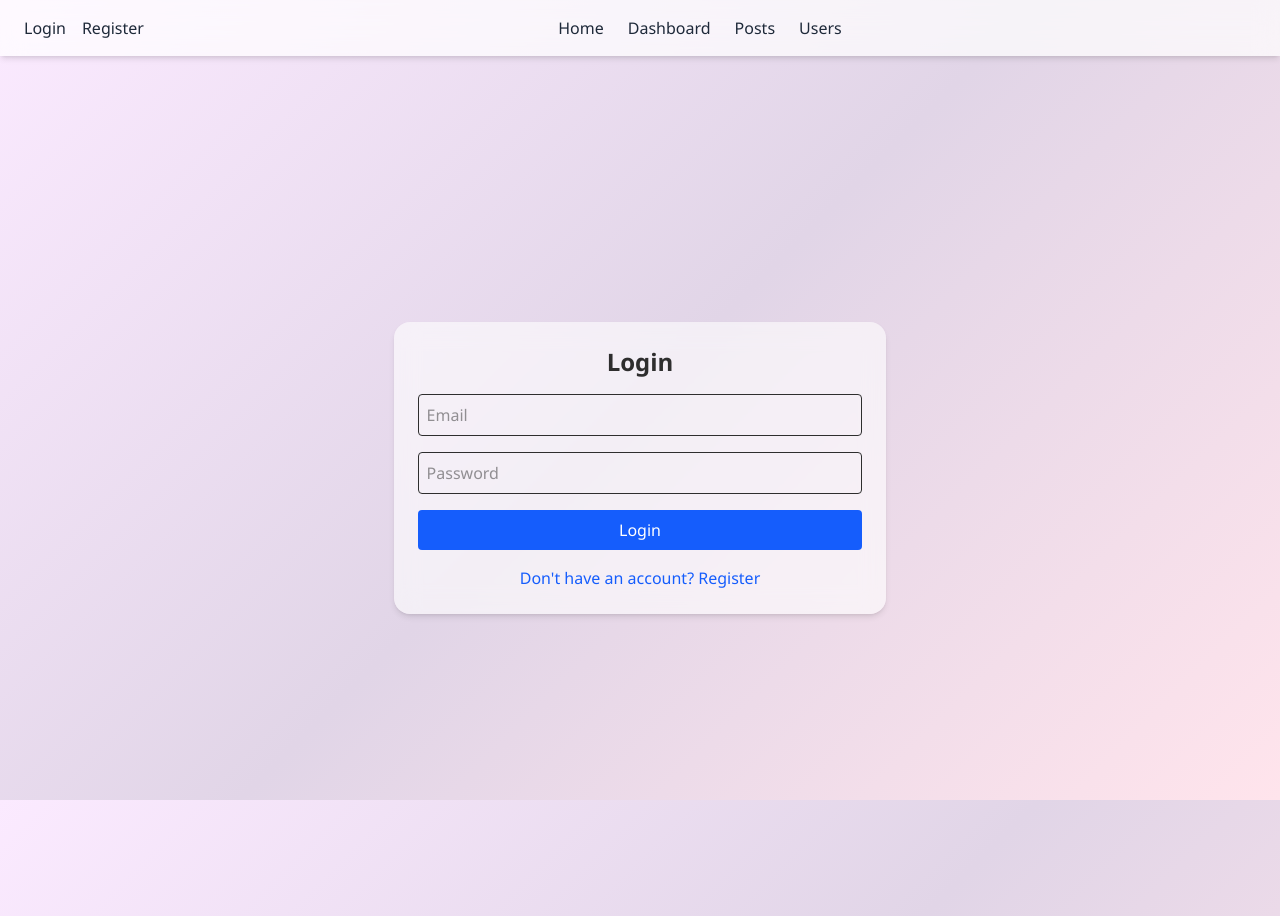
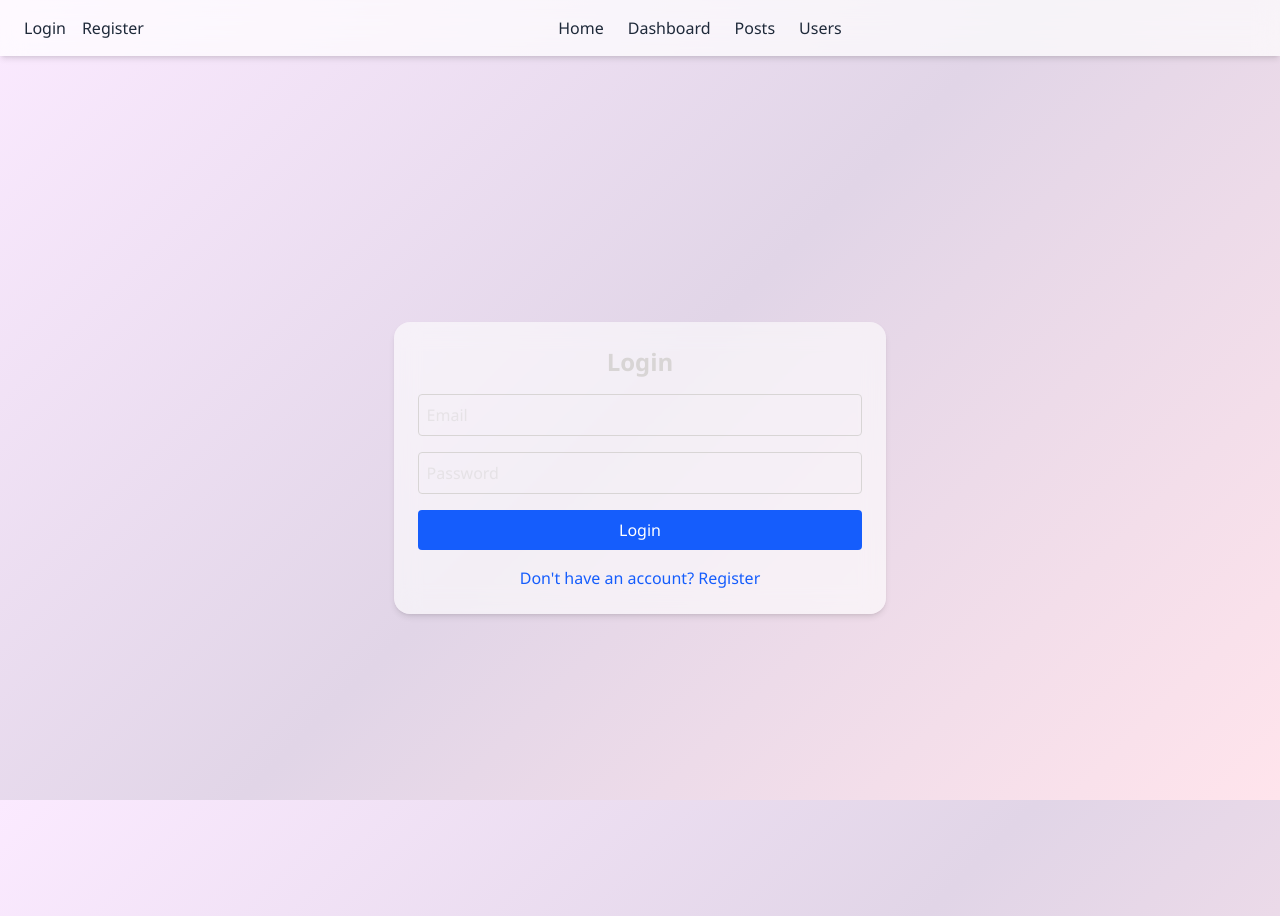
Before and after one commit to joloLG/appdevprojectapp_g6, a Next.js app: page / in a window 1280 px wide. Built offline with nearby package versions, Linux system fonts and the light colour scheme.

Commit message:
Initial Commit

```diff
--- a/src/app/globals.css
+++ b/src/app/globals.css
@@ -26,7 +26,7 @@
 
 body {
   padding-top: 20px;
-  color: #2e2e2e; /* Softer dark for better readability */
+  color: #d8d5d5; /* Softer dark for better readability */
   font-family: 'Segoe UI', Tahoma, Geneva, Verdana, sans-serif;
   background: linear-gradient(135deg, #fbeaff, #e1d5e7, #ffe4ec);
   background-attachment: fixed;
```
